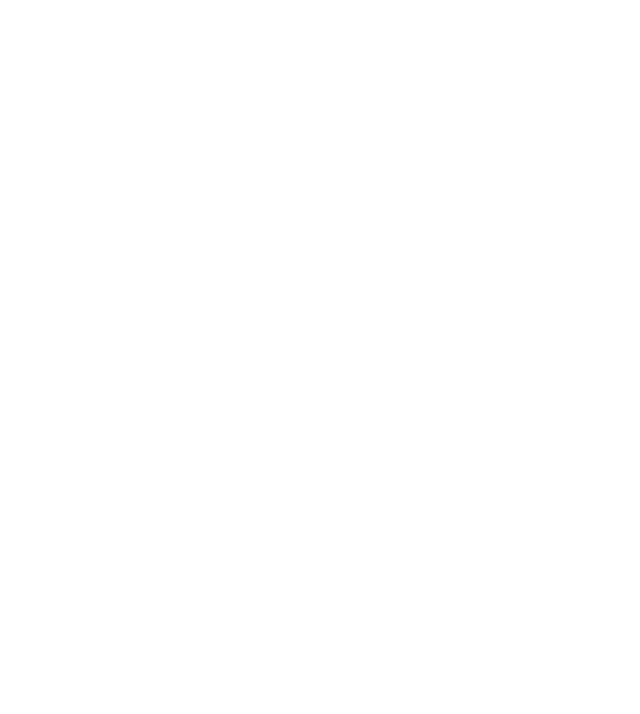
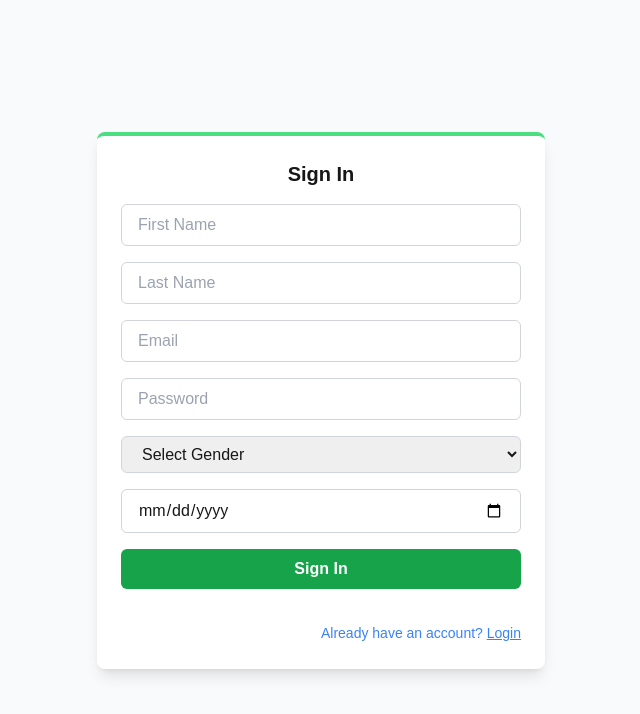
Before and after one commit to noakatz465/Plan-It, a Next.js app: page /pages/signIn in a window 1280 px wide. Shown: the top 714 px of the page, without its empty margins (319-959 px from the left). Built offline with nearby package versions, Linux system fonts and the light colour scheme.

Commit message:
add basic login component

```diff
--- a/src/app/components/Login.tsx
+++ b/src/app/components/Login.tsx
@@ -1,3 +1,4 @@
+"use client";
 import React from 'react'
 
 function Login() {
--- a/src/app/components/SignIn.tsx
+++ b/src/app/components/SignIn.tsx
@@ -1,11 +1,104 @@
-import React from 'react'
+"use client";
+import Link from "next/link";
+import { useRouter } from "next/navigation";
+import React, { useState } from "react";
 
 function SignIn() {
+  const [firstName, setFirstName] = useState("");
+  const [lastName, setLastName] = useState("");
+  const [email, setEmail] = useState("");
+  const [password, setPassword] = useState("");
+  const [gender, setGender] = useState(""); // 'M' or 'F'
+  const [birthDate, setBirthDate] = useState(""); // DATE
+  const [error, setError] = useState("");
+
+  const router= useRouter()
+  const handleSubmit = async (e: React.FormEvent<HTMLFormElement>) => {
+    if ( !firstName || !lastName || !email || !password) {
+      setError("ID, First Name, Last Name, Email, and Password are required.");
+      return;
+    }
+    setError("");
+    console.log({
+      firstName,
+      lastName,
+      email,
+      password,
+      gender,
+      birthDate,
+    });
+
+  };
+
+
   return (
-    <div>
-
+    <div className="grid place-items-center h-screen bg-gray-50">
+      <div className="shadow-lg p-6 rounded-lg border-t-4 border-green-400 max-w-md w-full bg-white">
+        <h1 className="text-xl font-bold mb-4 text-center">Sign In</h1>
+        <form onSubmit={handleSubmit} className="flex flex-col gap-4">
+        <input
+            type="text"
+            placeholder="First Name"
+            className="border border-gray-300 rounded-md py-2 px-4 focus:outline-none focus:ring-2 focus:ring-green-400"
+            value={firstName}
+            onChange={(e) => setFirstName(e.target.value)}
+          />
+          <input
+            type="text"
+            placeholder="Last Name"
+            className="border border-gray-300 rounded-md py-2 px-4 focus:outline-none focus:ring-2 focus:ring-green-400"
+            value={lastName}
+            onChange={(e) => setLastName(e.target.value)}
+          />
+          <input
+            type="email"
+            placeholder="Email"
+            className="border border-gray-300 rounded-md py-2 px-4 focus:outline-none focus:ring-2 focus:ring-green-400"
+            value={email}
+            onChange={(e) => setEmail(e.target.value)}
+          />
+          <input
+            type="password"
+            placeholder="Password"
+            className="border border-gray-300 rounded-md py-2 px-4 focus:outline-none focus:ring-2 focus:ring-green-400"
+            value={password}
+            onChange={(e) => setPassword(e.target.value)}
+          />
+           <select
+            className="border border-gray-300 rounded-md py-2 px-4 focus:outline-none focus:ring-2 focus:ring-green-400"
+            value={gender}
+            onChange={(e) => setGender(e.target.value)}
+          >
+            <option value="">Select Gender</option>
+            <option value="M">Male</option>
+            <option value="F">Female</option>
+          </select>
+          <input
+            type="date"
+            className="border border-gray-300 rounded-md py-2 px-4 focus:outline-none focus:ring-2 focus:ring-green-400"
+            value={birthDate}
+            onChange={(e) => setBirthDate(e.target.value)}
+          />
+          <button
+            type="submit"
+            className="bg-green-600 text-white font-bold py-2 rounded-md hover:bg-green-700 transition duration-200"
+          >
+            Sign In
+          </button>
+          {error && (
+            <div className="bg-red-500 text-white w-fit text-sm py-1 px-3 rounded-md mt-2">
+              {error}
+            </div>
+          )}
+          <div className="text-right mt-4">
+            <Link className="text-sm text-blue-500 hover:underline" href="/">
+              Already have an account? <span className="underline">Login</span>
+            </Link>
+          </div>
+        </form>
+      </div>
     </div>
-  )
+  );
 }
 
-export default SignIn
+export default SignIn;
```
Also changed, not shown: src/app/api/auth/[...nextauth]/route.ts (added), src/app/services/authService.ts (added).
